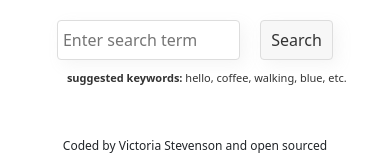
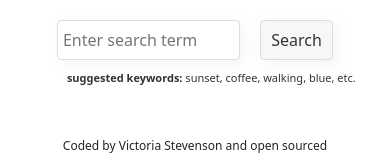
Before and after one commit to victoria-stevenson/react-dictionary, a React (Create React App) app: page / in a window 390 px wide. Shown: the part 262-418 px from the top of the page. Built offline with nearby package versions, Linux system fonts and the light colour scheme; no server answers.

Commit message:
changed default keyword to one that has phonetic spelling AND audio

```diff
--- a/src/App.js
+++ b/src/App.js
@@ -11,7 +11,7 @@ function App() {
           <h1>Dictionary</h1>
         </header>
         <main>
-          <Dictionary defaultKeyword="dictionary" />
+          <Dictionary defaultKeyword="sunset" />
         </main>
         <footer>
           Coded by Victoria Stevenson and open sourced{" "}
--- a/src/Dictionary.js
+++ b/src/Dictionary.js
@@ -44,7 +44,7 @@ export default function Dictionary(props) {
           <input className="search-button" type="submit" value="Search" />
         </form>
         <div className="hint">
-          <strong>suggested keywords:</strong> hello, coffee, walking, blue,
+          <strong>suggested keywords:</strong> sunset, coffee, walking, blue,
           etc.
         </div>
 
```
